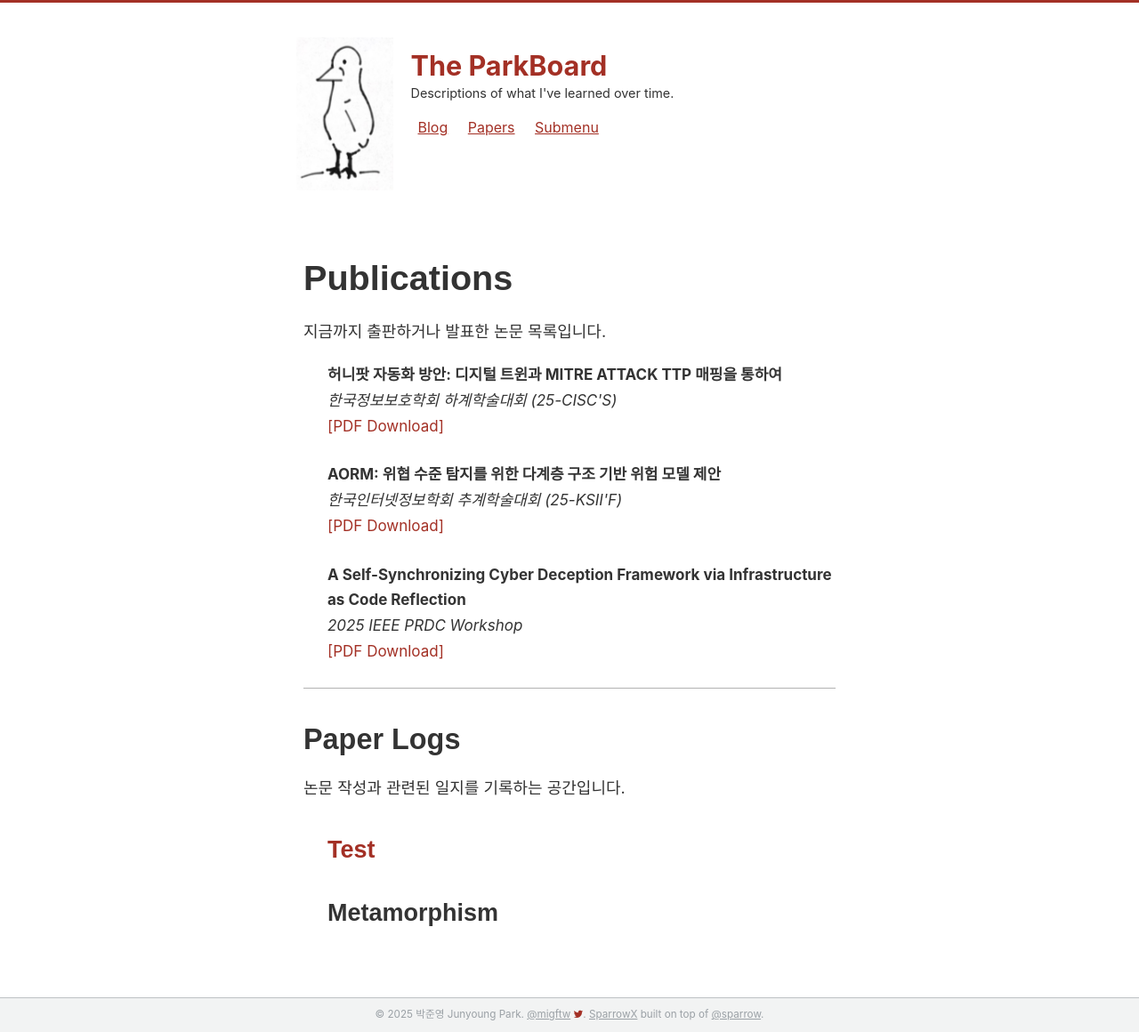
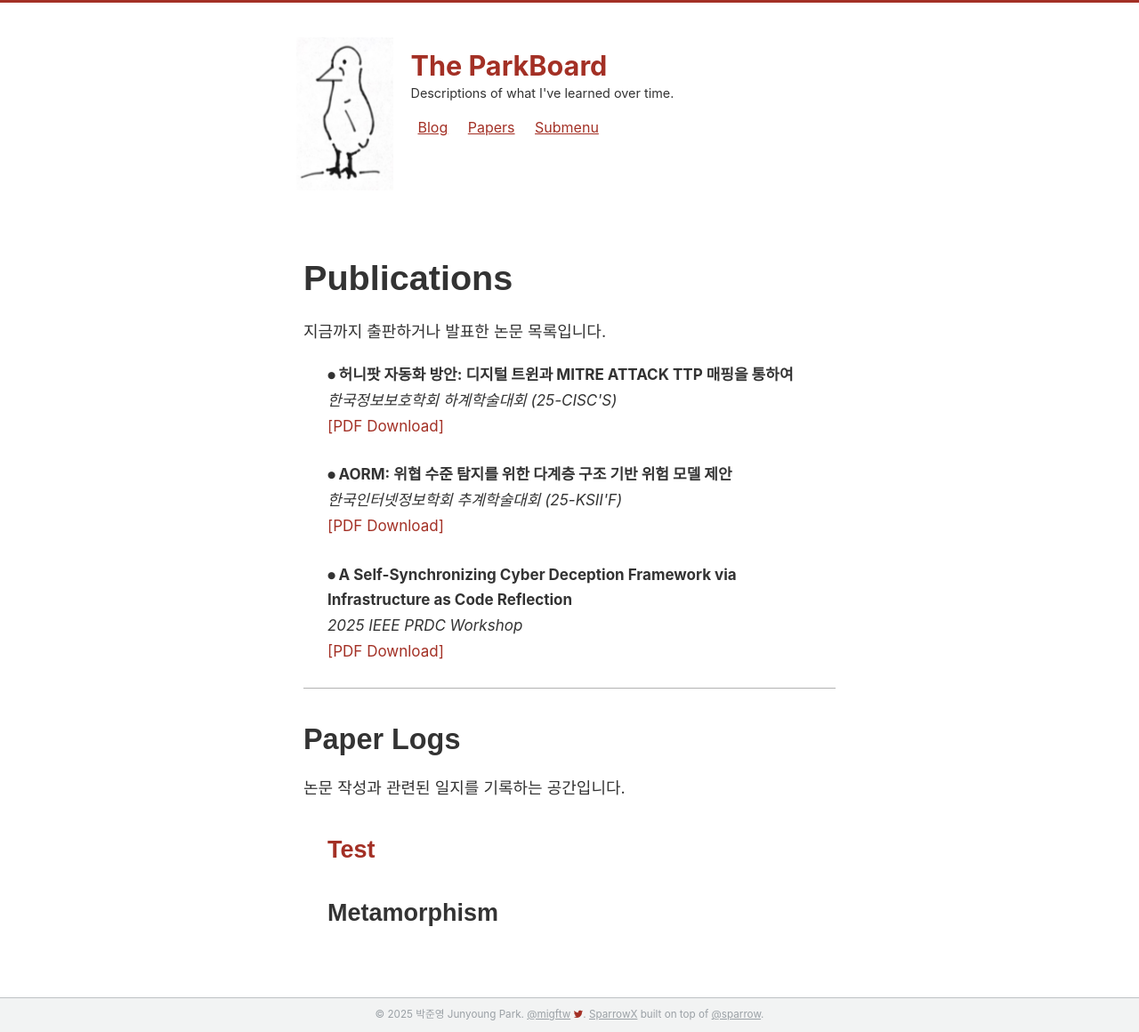
Before and after one commit to pjy010218/pjy010218.github.io, a Jekyll site: the page built from papers.md, in a window 1280 px wide. Shown: the whole page at 89% size. Built offline with Jekyll 4.4.1, drawn with Linux system fonts in a browser that asks for light colours; some web fonts are replaced.

Commit message:
Add bullet point before publication titles

```diff
--- a/papers.md
+++ b/papers.md
@@ -12,7 +12,7 @@ permalink: /papers/
   <ul class="publication-list" style="list-style-type: none; padding-left: 0;">
     {% for pub in site.data.publications %}
       <li style="margin-bottom: 1.5em;">
-        <strong>{{ pub.title }}</strong>
+        <strong>⦁ {{ pub.title }}</strong>
         <br>
         <em>{{ pub.conference }}</em>
         <br>
```
